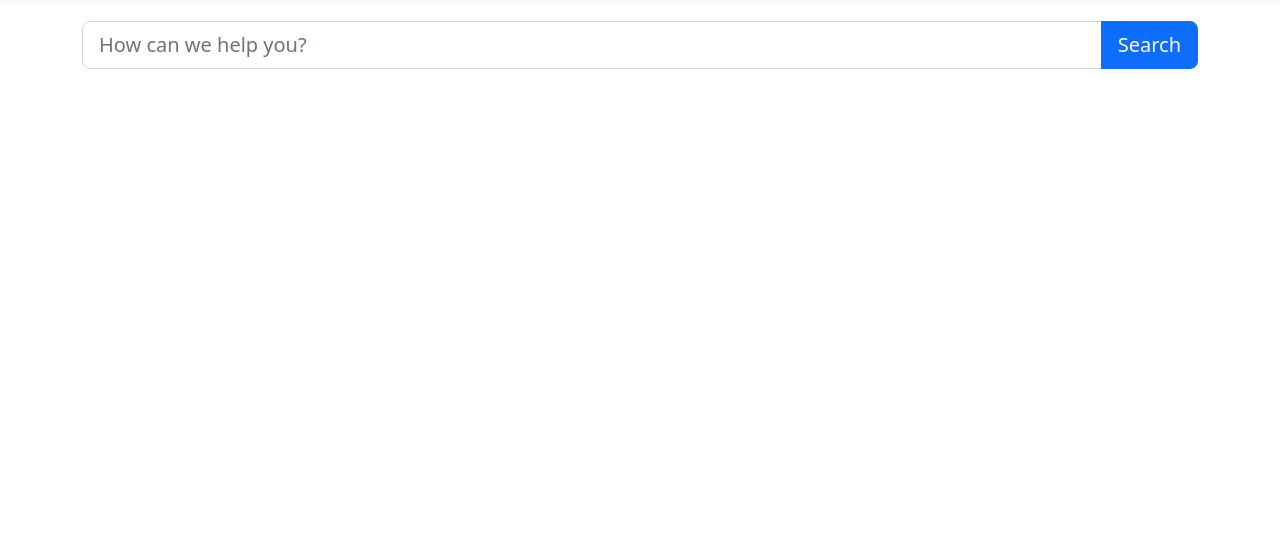
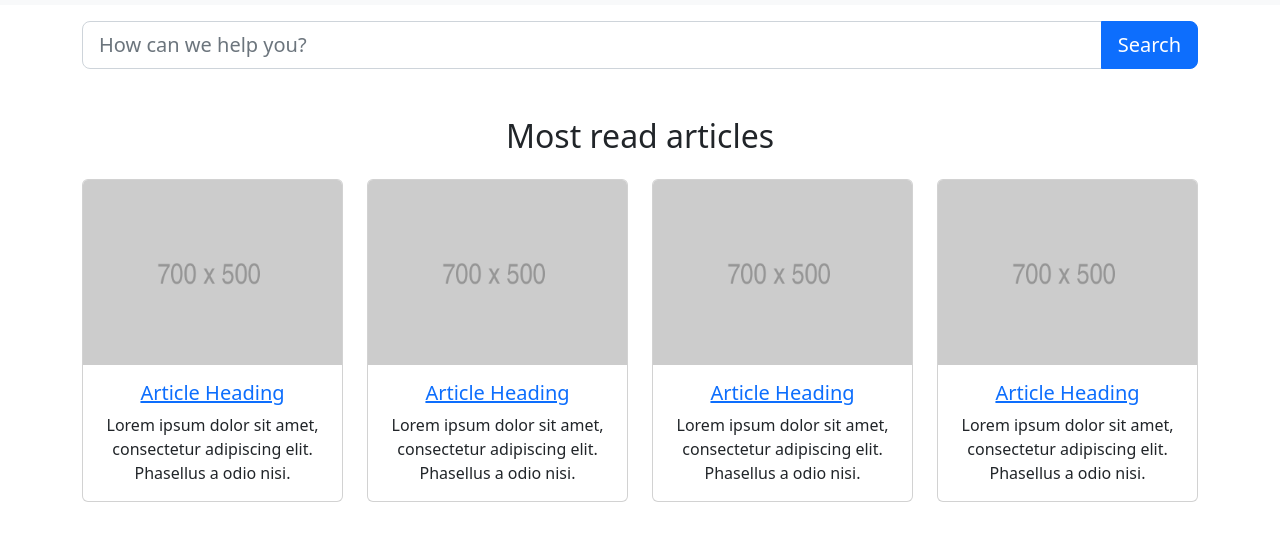
Before and after one commit to chamaxx9zp/KnowledgeBase, a plain HTML site: page index.html in a window 1280 px wide. Shown: the part 61-602 px from the top of the page. Drawn offline with Linux system fonts and the light colour scheme.

Commit message:
most read article section added

```diff
--- a/index.html
+++ b/index.html
@@ -28,6 +28,45 @@
 						<button type="submit" class="btn btn-primary" id="buttonSearch">Search</button>
 					</div>
 				</form>
+				<h2 class="text-center mb-4">Most read articles</h2>
+				<div class="row">
+					<div class="col-12 col-sm-6 col-lg-3 mb-3 mb-lg-0">
+						<div class="card">
+							<img src="img/700x500.png" alt="Article image" class="card-img-top">
+							<div class="card-body text-center">
+								<h3 class="card-title h5"><a href="article.html">Article Heading</a></h3>
+								<div class="card-text">Lorem ipsum dolor sit amet, consectetur adipiscing elit. Phasellus a odio nisi.</div>
+							</div>
+						</div>
+					</div>
+					<div class="col-12 col-sm-6 col-lg-3 mb-3 mb-lg-0">
+						<div class="card">
+							<img src="img/700x500.png" alt="Article image" class="card-img-top">
+							<div class="card-body text-center">
+								<h3 class="card-title h5"><a href="article.html">Article Heading</a></h3>
+								<div class="card-text">Lorem ipsum dolor sit amet, consectetur adipiscing elit. Phasellus a odio nisi.</div>
+							</div>
+						</div>
+					</div>
+					<div class="col-12 col-sm-6 col-lg-3 mb-3 mb-lg-0">
+						<div class="card">
+							<img src="img/700x500.png" alt="Article image" class="card-img-top">
+							<div class="card-body text-center">
+								<h3 class="card-title h5"><a href="article.html">Article Heading</a></h3>
+								<div class="card-text">Lorem ipsum dolor sit amet, consectetur adipiscing elit. Phasellus a odio nisi.</div>
+							</div>
+						</div>
+					</div>
+					<div class="col-12 col-sm-6 col-lg-3 mb-3">
+						<div class="card">
+							<img src="img/700x500.png" alt="Article image" class="card-img-top">
+							<div class="card-body text-center">
+								<h3 class="card-title h5"><a href="article.html">Article Heading</a></h3>
+								<div class="card-text">Lorem ipsum dolor sit amet, consectetur adipiscing elit. Phasellus a odio nisi.</div>
+							</div>
+						</div>
+					</div>
+				</div>
 			</div>
 		</main>
 		<script src="js/bootstrap.bundle.min.js"></script>
```
